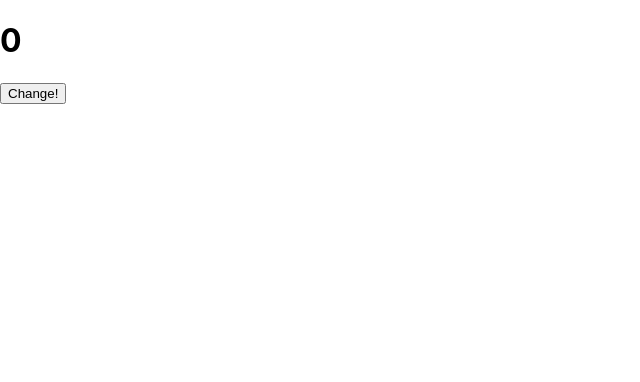
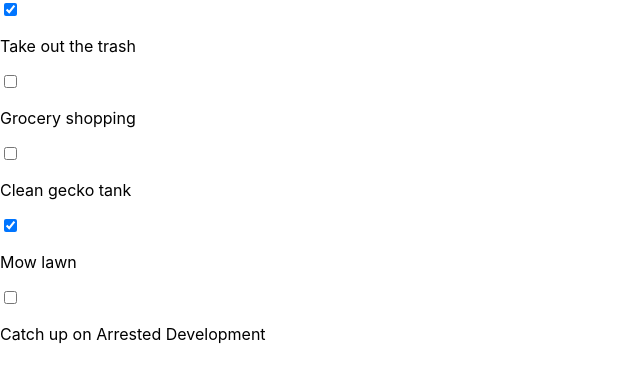
Before and after one commit to Cabonilla/react_practice, a React (Create React App) app: page / in a window 1280 px wide. Shown: the top 382 px of the page, without its empty margins (0-640 px from the left). Built offline with nearby package versions, Linux system fonts and the light colour scheme.

Commit message:
Updated simple React todo app.

```diff
--- a/src/App.js
+++ b/src/App.js
@@ -1,27 +1,39 @@
 import React from "react"
+import TodoItem from "./TodoItem"
+import todosData from "./todosData"
 
 class App extends React.Component {
   constructor() {
     super()
     this.state = {
-      count: 0
+      todos: todosData
     }
-    this.handleClick = this.handleClick.bind(this)
+    this.handleChange = this.handleChange.bind(this)
   }
 
-  handleClick() {
+  handleChange(id) {
     this.setState(prevState => {
+      const updatedTodos = prevState.todos.map(todo => {
+        if (todo.id === id) {
+          return {
+            ...todo,
+            completed: !todo.completed
+          }
+        }
+        return todo
+      })
       return {
-        count: prevState.count + 1
+        todos: updatedTodos
       }
     })
   }
 
   render() {
+    const todoItems = this.state.todos.map(item => <TodoItem key={item.id} item={item} handleChange={this.handleChange}/>)
+
     return (
-      <div>
-        <h1>{this.state.count}</h1>
-        <button onClick={this.handleClick}>Change!</button>
+      <div className="todo-list">
+        {todoItems}
       </div>
     )
   }
--- a/src/TodoItem.js
+++ b/src/TodoItem.js
@@ -1,7 +1,7 @@
 function TodoItem(props) {
   return (
       <div className="todo-item">
-          <input type="checkbox" checked={props.item.completed} onChange={() => console.log("Changed!")}/>
+          <input type="checkbox" checked={props.item.completed} onChange={() => props.handleChange(props.item.id)}/>
           <p>{props.item.text}</p>
       </div>
   )
```
Also changed, not shown: src/App copy.js (added, +30 -0 lines), 1 other file (tests, documents, lock files or other folders).
